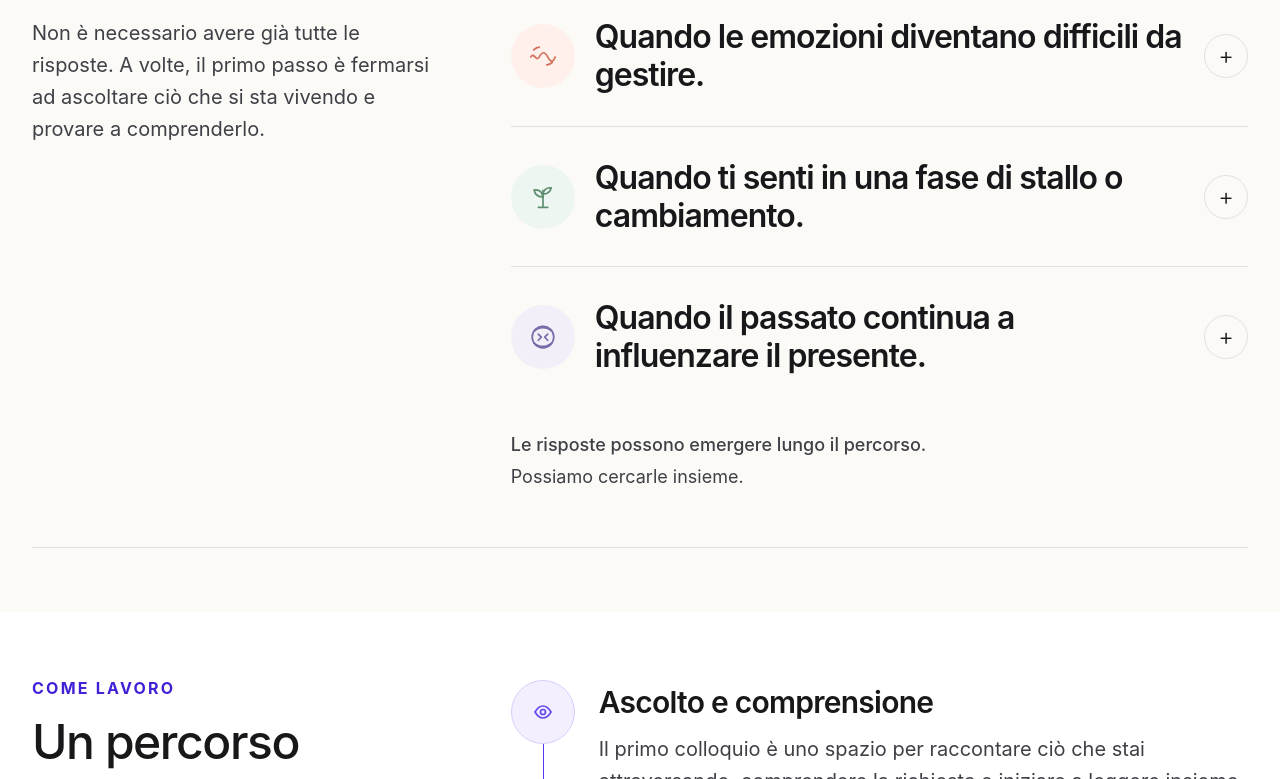
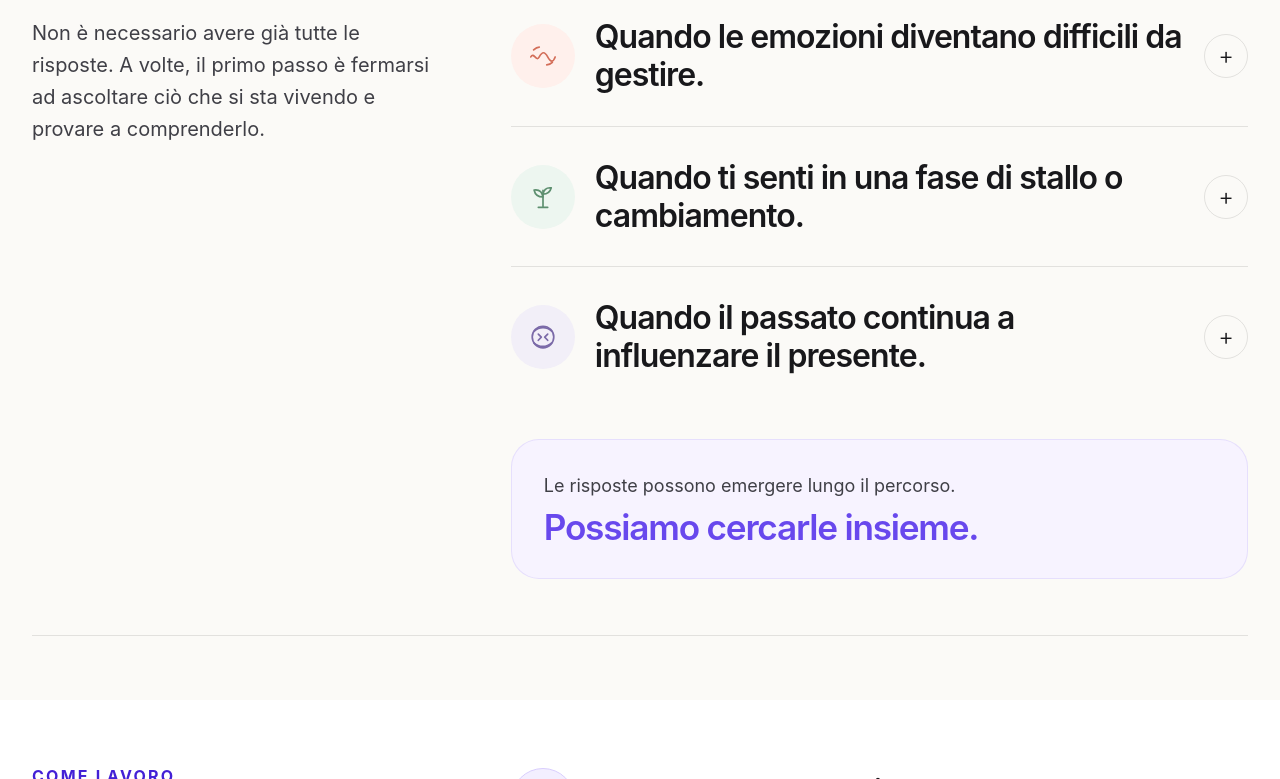
Before and after one commit to Yvanesse/giorgia-psychologist, a Next.js app: page / in a window 1280 px wide. Shown: the part 2635-3414 px from the top of the page. Built offline with nearby package versions, Linux system fonts and the light colour scheme; no server answers.

Commit message:
ui: emphasize when useful closing

```diff
--- a/src/components/sections/WhenUsefulSection.tsx
+++ b/src/components/sections/WhenUsefulSection.tsx
@@ -136,11 +136,11 @@ export function WhenUsefulSection() {
               })}
             </div>
 
-            <div className="mt-6">
-              <p className="text-base font-medium leading-7 text-ink-soft sm:text-lg">
+            <div className="mt-8 rounded-[1.75rem] border border-[#6848ed]/12 bg-[#f7f3ff] px-6 py-7 sm:px-8 sm:py-8">
+              <p className="text-base leading-7 text-ink-soft sm:text-lg">
                 {whenUsefulContent.closing}
               </p>
-              <p className="mt-1 text-base leading-7 text-ink-soft sm:text-lg">
+              <p className="mt-2 text-[1.8rem] font-semibold leading-[1.08] tracking-[-0.035em] text-[#6848ed] sm:text-[2.2rem]">
                 {whenUsefulContent.closingDetail}
               </p>
             </div>
```
